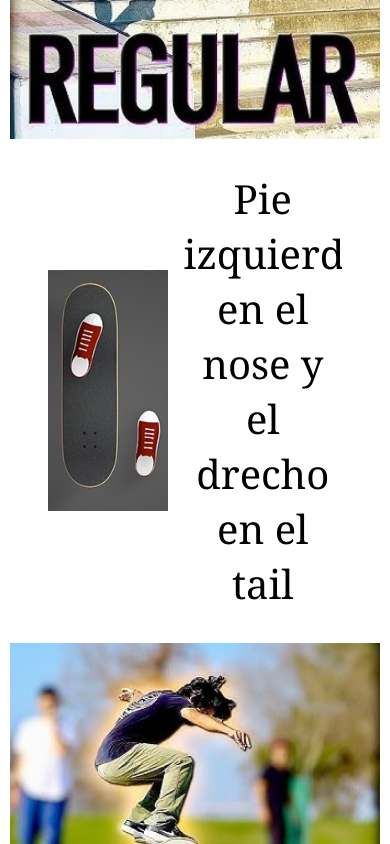
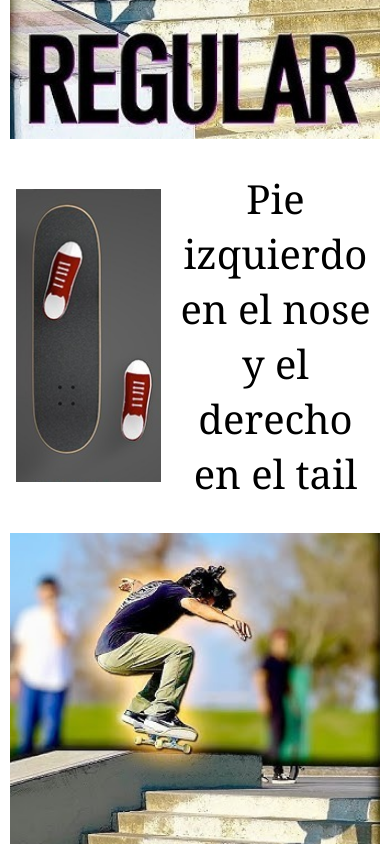
Before and after one commit to Manrique1601836/Skate-2026, a React (Vite) app: page / in a window 390 px wide. Shown: the part 7640-8484 px from the top of the page. Built offline with nearby package versions, Linux system fonts and the light colour scheme.

Commit message:
cultura correccion de la posicion

```diff
--- a/src/pages/cultura.jsx
+++ b/src/pages/cultura.jsx
@@ -21,7 +21,7 @@ export default function Cultura(){
                     </div>
                     <div className="r-text-p">
                         <img src={PosR} alt="" className="posSk"/>
-                        <p>Pie izquierdo en el nose y el drecho en el tail</p>
+                        <p>Pie izquierdo en el nose y el derecho en el tail</p>
                     </div>
                 </div>
 
--- a/src/pages/style/cultura.css
+++ b/src/pages/style/cultura.css
@@ -24,7 +24,7 @@
         display: flex;
         justify-content: center;
         align-items: center;
-        padding: 2rem 3rem;
+        padding: 2rem 1rem;
         gap: 1rem;
     }
     .r-text-p p,
```
